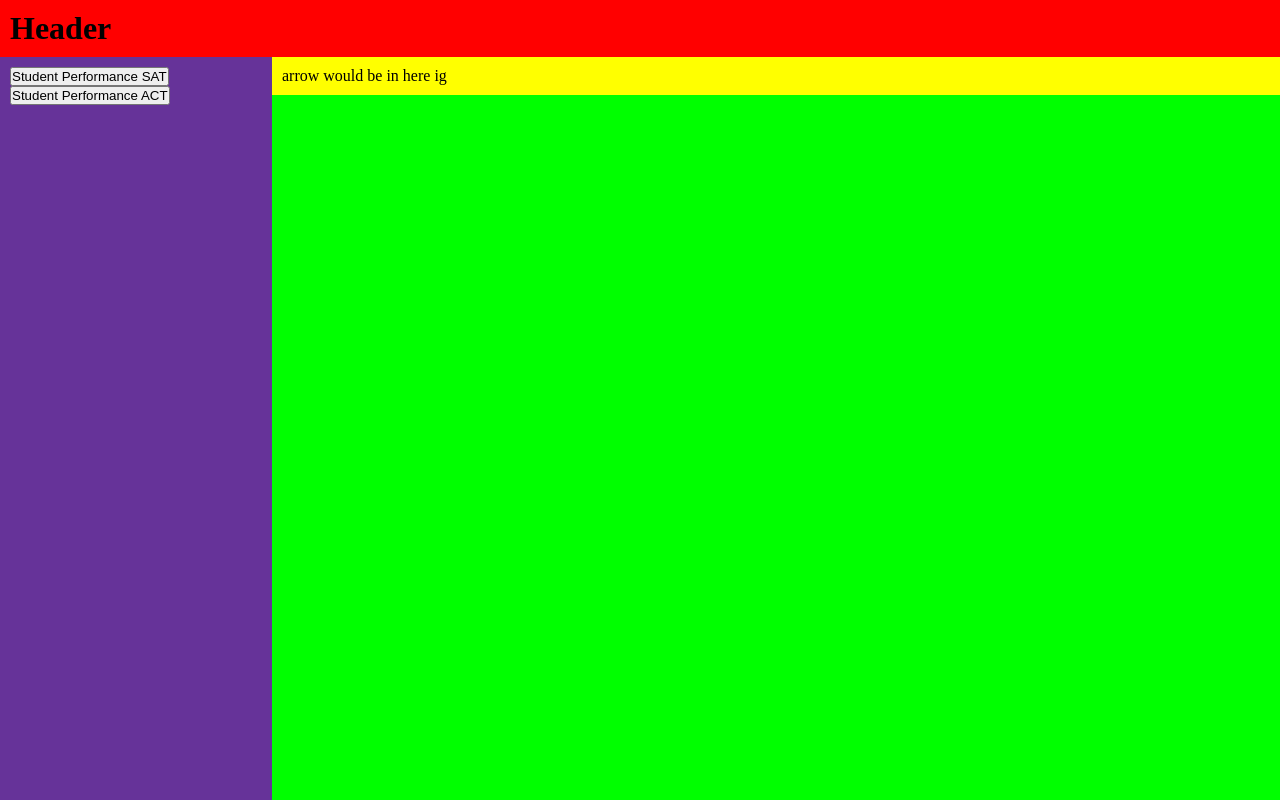
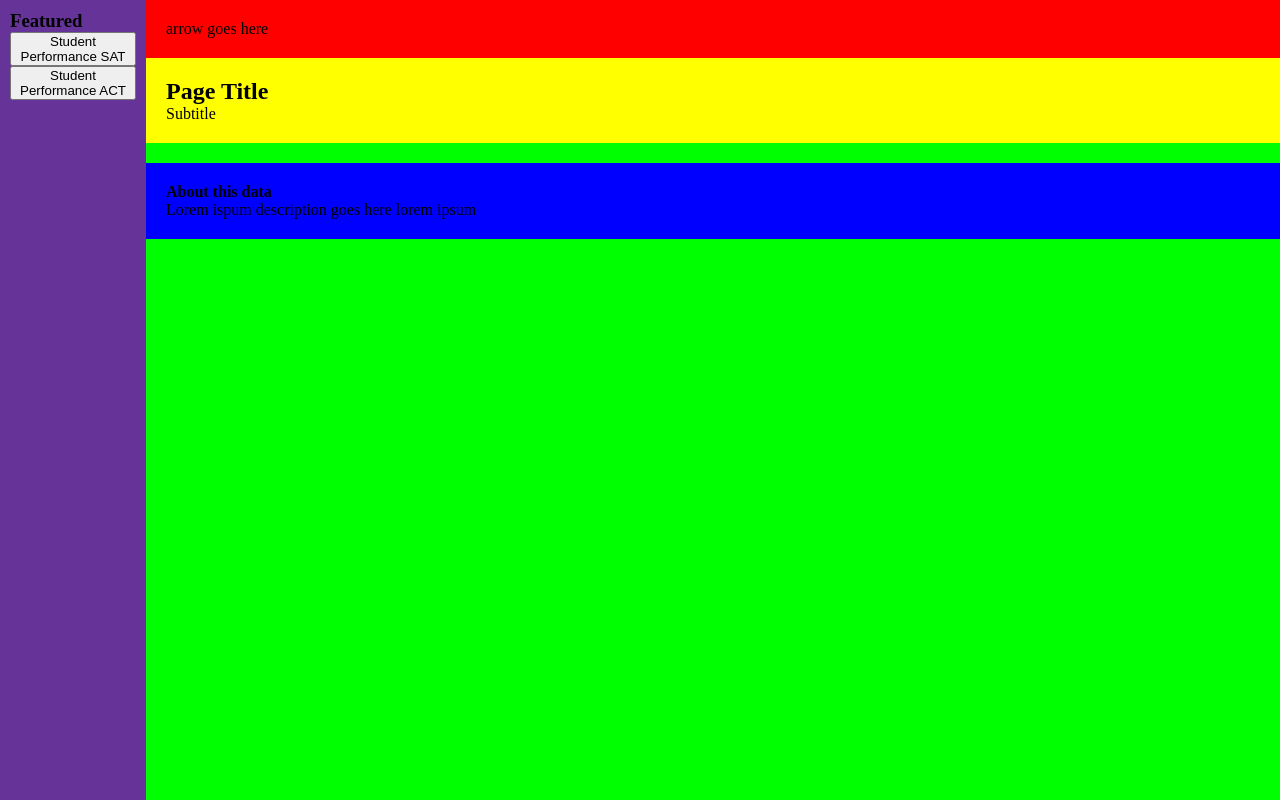
Before and after one commit to Reybel24/IS247Final-BrickCity, a PHP site: page / in a window 1280 px wide. Run offline with PHP 8.4, Linux system fonts and the light colour scheme.

Commit message:
Layout Revision
Moved header and added a description container below graphs.

```diff
--- a/css/main.css
+++ b/css/main.css
@@ -26,8 +26,8 @@
 
 header
 {
-  background-color: red;
   padding: 10px;
+  text-align: center;
 }
 
 /* Sidebar */
@@ -35,7 +35,7 @@
 aside
 {
   background-color: rebeccapurple;
-  width: 20%;
+  width: 10%;
   padding: 10px;
   overflow: auto;
 }
@@ -59,10 +59,22 @@
 
 /* Content Window */
 
+.arrowContainer
+{
+  background-color: red;
+  padding: 20px;
+}
+
+.mainHeader
+{
+  background-color: yellow;
+  padding: 20px;
+}
+
 main
 {
   background-color: lime;
-  width: 80%;
+  width: 90%;
 }
 
 #graphContainer
@@ -86,3 +98,9 @@
 	width: 50%;
 	display: inline-block;
 }
+
+.descriptionContainer
+{
+  background-color: blue;
+  padding: 20px;
+}
--- a/index.html
+++ b/index.html
@@ -9,22 +9,25 @@
 
 <body>
     <div class="flexContainer column full">
-        <header><h1>Header</h1></header>
         <div class="flexContainer flexItem">
             <aside>
+                <h3>Featured</h3>
                 <div id="featured"></div>
             </aside>
             <main>
-                <div style="background:yellow; padding:10px">arrow would be in here ig</div>
-                <div id="graphContainer">
-
+                <div class="arrowContainer">arrow goes here</div>
+                <div class="mainHeader">
+                    <p><h2>Page Title</h2></p>
+                    <p>Subtitle</p>
+                </div>
+                <div id="graphContainer"></div>
+                <div class="descriptionContainer">
+                    <p><h4>About this data</h4></p>
+                    <p>Lorem ispum description goes here lorem ipsum</p>
                 </div>
             </main>
         </div>
     </div>
-
-    <div id="featured"></div>
-    <div id="main-container"></div>
 
     <script src="js/jquery-3.4.1.min.js"></script>
     <script src="js/dataGroups.js"></script>
--- a/js/visualizationFunctions.js
+++ b/js/visualizationFunctions.js
@@ -20,7 +20,7 @@
     // Draw the chart
     var ctx = document.getElementById(dataSetID).getContext('2d');
     var config = {
-        type: 'line',
+        type: 'bar',
         data: {
             labels: labels,
             datasets: [{
```
